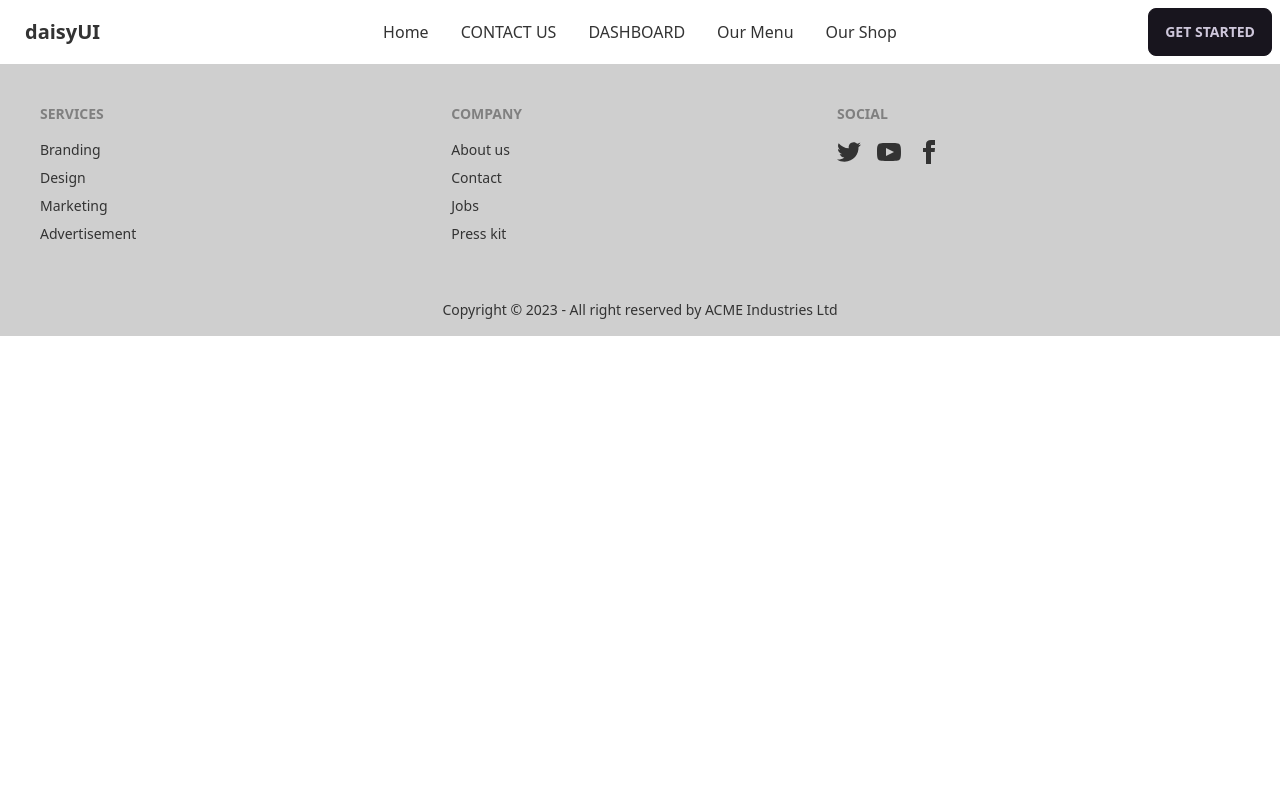
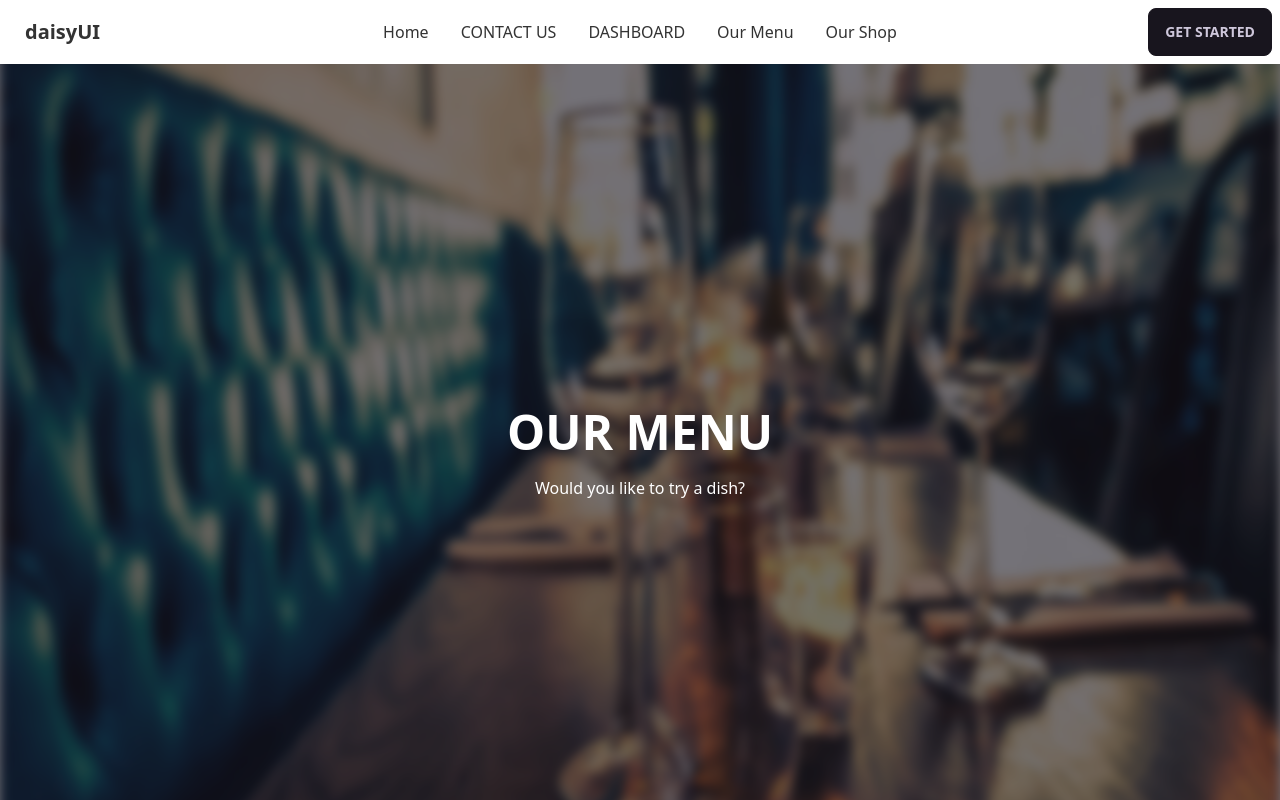
Before and after one commit to AbdullahWB/bistro-boss-project, a React (Vite) app: page /menu in a window 1280 px wide. Shown: the top 800 px of the page. Built offline with nearby package versions, Linux system fonts and the light colour scheme.

Commit message:
make coustomhook

```diff
--- a/package.json
+++ b/package.json
@@ -17,6 +17,7 @@
     "react": "^18.2.0",
     "react-dom": "^18.2.0",
     "react-helmet-async": "^1.3.0",
+    "react-parallax": "^3.5.1",
     "react-responsive-carousel": "^3.2.23",
     "react-router-dom": "^6.11.2",
     "sort-by": "^1.2.0",
--- /dev/null
+++ b/src/Hooks/useMenu.jsx
@@ -0,0 +1,17 @@
+import { useEffect, useState } from "react";
+
+const useMenu = () => {
+    const [menus, setMenus] = useState([])
+    const [loading, setLoading] = useState(true)
+    useEffect(() => {
+        fetch('menu.json')
+            .then(res => res.json())
+            .then(data => {
+                setMenus(data)
+                setLoading(false)
+            })
+    }, [])
+    return [menus, loading]
+}
+
+export default useMenu;
--- a/src/Pages/Home/PopularMenu/PopularMenu.jsx
+++ b/src/Pages/Home/PopularMenu/PopularMenu.jsx
@@ -1,17 +1,11 @@
 import React, { useEffect, useState } from 'react';
 import SectionTittle from '../../../Components/SectionTittle';
 import MenuItems from '../../../Shared/MenuItems/MenuItems';
+import useMenu from '../../../Hooks/useMenu';
 
 const PopularMenu = () => {
-    const [menus, setMenus] = useState([])
-    useEffect(() => {
-        fetch('menu.json')
-            .then(res => res.json())
-            .then(data => {
-                const popularItem = data.filter(item => item.category === 'popular');
-                setMenus(popularItem)
-            })
-    }, [])
+    const [menus] = useMenu()
+    const popular = menus.filter(item => item.category === 'popular')
     return (
         <section>
             <SectionTittle
@@ -20,7 +14,7 @@ const PopularMenu = () => {
             ></SectionTittle>
             <div className='grid lg:grid-cols-2'>
                 {
-                    menus.map(menu => <MenuItems
+                    popular.map(menu => <MenuItems
                         key={menu._id}
                         menu={menu}
                     ></MenuItems>)
--- a/src/Pages/Menu/Menu/Menu.jsx
+++ b/src/Pages/Menu/Menu/Menu.jsx
@@ -1,5 +1,7 @@
 import React from 'react';
 import { Helmet } from 'react-helmet-async';
+import Cover from '../../../Shared/Cover/Cover';
+import img1 from '../../../assets/menu/banner3.jpg'
 
 const Menu = () => {
     return (
@@ -7,6 +9,11 @@ const Menu = () => {
             <Helmet>
                 <title>BISTRO BOSS | Menu</title>
             </Helmet>
+            <Cover
+                img={img1}
+                title={"OUR MENU"}
+                menu={"Would you like to try a dish?"}
+            ></Cover>
         </div>
     );
 };
--- /dev/null
+++ b/src/Pages/Menu/MenuCategory/MenuCategory.jsx
@@ -0,0 +1,11 @@
+import React from 'react';
+
+const MenuCategory = () => {
+    return (
+        <div>
+
+        </div>
+    );
+};
+
+export default MenuCategory;
--- /dev/null
+++ b/src/Shared/Cover/Cover.jsx
@@ -0,0 +1,28 @@
+import React from 'react';
+import { Parallax } from 'react-parallax';
+
+const Cover = ({ img, title, menu }) => {
+    return (
+        <>
+            <Parallax
+                blur={{ min: -15, max: 15 }}
+                bgImage={img}
+                bgImageAlt="the dog"
+                strength={-200}
+            >
+                <div className="hero lg:h-[800px]">
+                    <div className="hero-overlay bg-opacity-60"></div>
+                    <div className="hero-content text-center text-neutral-content">
+                        <div className="max-w-md">
+                            <h1 className="mb-5 text-5xl text-white font-bold">{title}</h1>
+                            <p className="mb-5 text-white">{menu}</p>
+                        </div>
+                    </div>
+                </div>
+            </Parallax>
+
+        </>
+    );
+};
+
+export default Cover;
```
Also changed, not shown: 1 other file (tests, documents, lock files or other folders).
